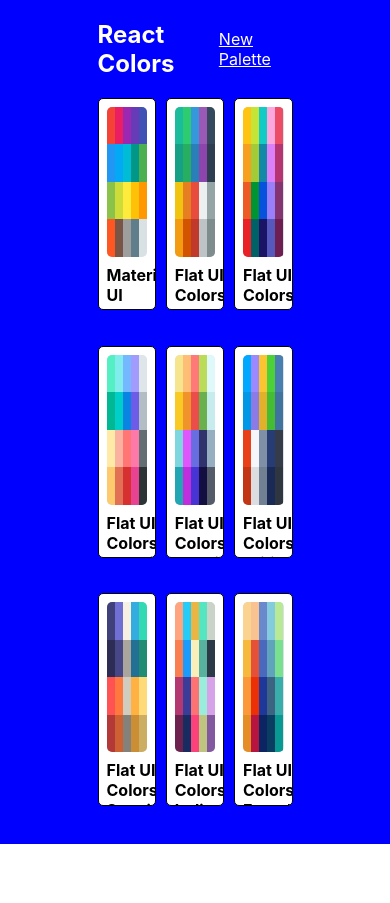
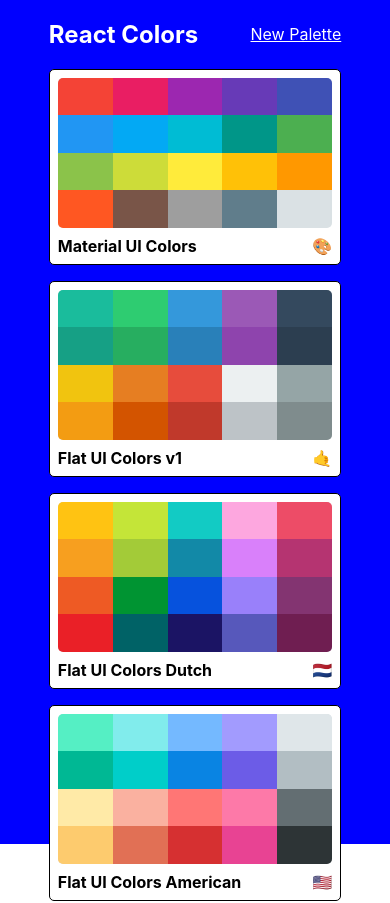
Before and after one commit to Anavas09/rainbowApp, a React (Create React App) app: page / in a window 390 px wide. Shown: the top 903 px of the page. Before the commit the page ends 844 px from the top, so only its background shows below. Built offline with nearby package versions, Linux system fonts and the light colour scheme.

Commit message:
Make PaletteList responsive

```diff
--- a/src/components/PaletteList.js
+++ b/src/components/PaletteList.js
@@ -6,7 +6,10 @@
 
 import PaletteListStyles from "../styles/PaletteListStyles";
 
-function PaletteList({ classes, deletePalette, history, palettes }) {
+function PaletteList({ deletePalette, history, palettes }) {
+
+  const classes = PaletteListStyles();
+
   const goToPalette = (id) => {
     history.push(`/palette/${id}`);
   };
--- a/src/styles/Header/PaletteFormNavBarStyles.js
+++ b/src/styles/Header/PaletteFormNavBarStyles.js
@@ -38,13 +38,13 @@
     "& a": {
       textDecoration: "none",
     },
-    [sizes.down("sm")]: {
+    [sizes.down("xs")]: {
       marginRight: "0.5rem",
     },
   },
   navButton: {
     margin: "0 0.5rem",
-    [sizes.down("sm")]: {
+    [sizes.down("xs")]: {
       margin: "0 0.2rem",
       padding: "0.3rem"
     },
--- a/src/styles/PaletteListStyles.js
+++ b/src/styles/PaletteListStyles.js
@@ -1,4 +1,7 @@
-export default {
+import { makeStyles } from "@material-ui/core/styles";
+import sizes from "./sizes";
+
+const useStyles = makeStyles(() => ({
   root: {
     alignItems: "flex-start",
     backgroundColor: "blue",
@@ -12,6 +15,12 @@
     flexDirection: "column",
     flexWrap: "wrap",
     width: "50%",
+    [sizes.down("xl")]: {
+      width: "80%"
+    },
+    [sizes.down("xs")]: {
+      width: "75%"
+    },
   },
   nav: {
     alignItems: "center",
@@ -26,8 +35,17 @@
   palettes: {
     boxSizing: "border-box",
     display: "grid",
-    gridGap: "5%",
+    gridGap: "2.5rem",
     gridTemplateColumns: "repeat(3, 30%)",
     width: "100%",
+    [sizes.down("sm")]: {
+      gridTemplateColumns: "repeat(2, 50%)",
+    },
+    [sizes.down("xs")]: {
+      gridGap: "1rem",
+      gridTemplateColumns: "repeat(1, 100%)",
+    },
   },
-};
+}));
+
+export default useStyles;
--- a/src/styles/sizes.js
+++ b/src/styles/sizes.js
@@ -14,7 +14,8 @@
       xs: "575.98px",
       sm: "767.98px",
       md: "991.98px",
-      lg: "1199.98px"
+      lg: "1199.98px",
+      xl: "1600px"
     }
 
     return `@media (max-width: ${sizes[size]})`
```
